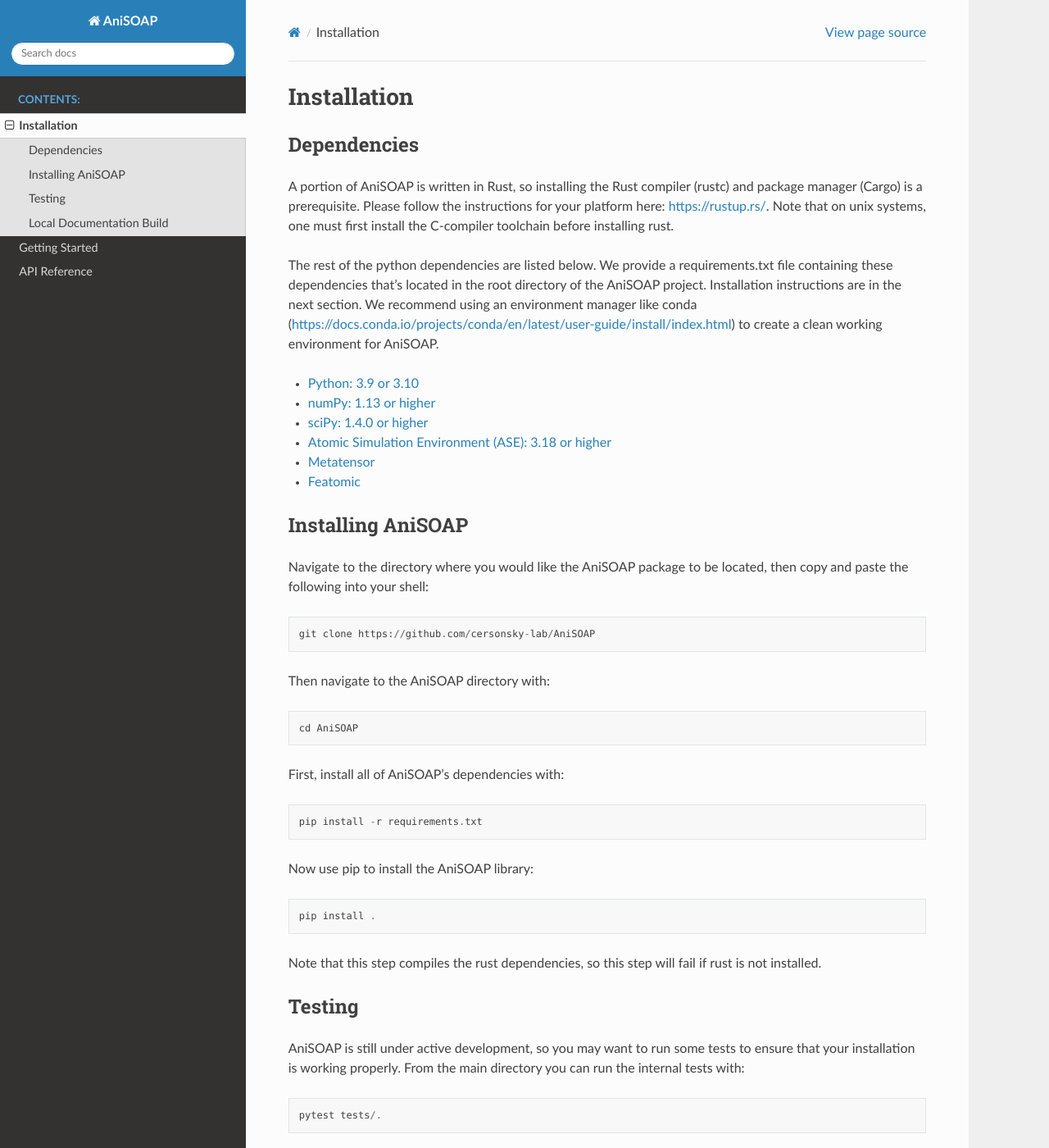
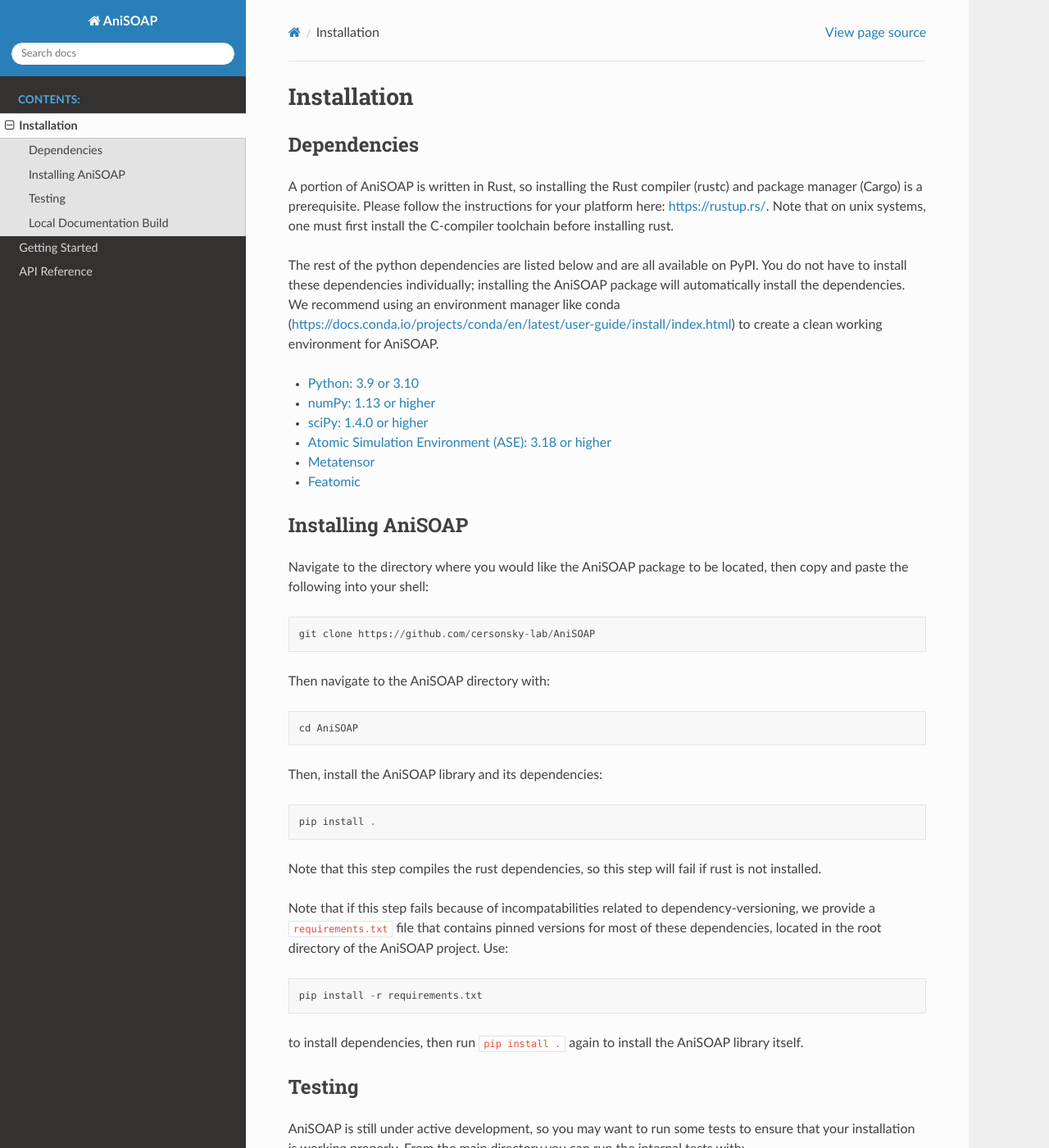
Before and after one commit to cersonsky-lab/AniSOAP, a Sphinx documentation site: the page built from docs/source/installation.rst, in a window 1280 px wide and 1400 px high. Shown: the whole window at 82% size. Built offline with Sphinx 7.4.7 and the Read the Docs theme 3.1.0, drawn with Linux system fonts in a browser that asks for light colours; pages that are not in the unit, such as notebooks, are missing from menus.

Commit message:
improved installation.rst

```diff
--- a/docs/source/installation.rst
+++ b/docs/source/installation.rst
@@ -7,7 +7,7 @@
 
 A portion of AniSOAP is written in Rust, so installing the Rust compiler (rustc) and package manager (Cargo) is a prerequisite. Please follow the instructions for your platform here: https://rustup.rs/. Note that on unix systems, one must first install the C-compiler toolchain before installing rust.
 
-The rest of the python dependencies are listed below. We provide a requirements.txt file containing these dependencies that's located in the root directory of the AniSOAP project. Installation instructions are in the next section. We recommend using an environment manager like conda (https://docs.conda.io/projects/conda/en/latest/user-guide/install/index.html) to create a clean working environment for AniSOAP.
+The rest of the python dependencies are listed below and are all available on PyPI. You do not have to install these dependencies individually; installing the AniSOAP package will automatically install the dependencies. We recommend using an environment manager like conda (https://docs.conda.io/projects/conda/en/latest/user-guide/install/index.html) to create a clean working environment for AniSOAP.
 
 * `Python: 3.9 or 3.10 <https://www.python.org/downloads/>`_
 * `numPy: 1.13 or higher <https://numpy.org/install/>`_
@@ -29,15 +29,17 @@
 
   cd AniSOAP
 
-First, install all of AniSOAP's dependencies with::
-
-  pip install -r requirements.txt
-
-Now use pip to install the AniSOAP library::
+Then, install the AniSOAP library and its dependencies::
 
   pip install .
 
 Note that this step compiles the rust dependencies, so this step will fail if rust is not installed.
+
+Note that if this step fails because of incompatabilities related to dependency-versioning, we provide a ``requirements.txt`` file that contains pinned versions for most of these dependencies, located in the root directory of the AniSOAP project. Use::
+
+  pip install -r requirements.txt
+
+to install dependencies, then run ``pip install .`` again to install the AniSOAP library itself.
 
 Testing
 -------
```
